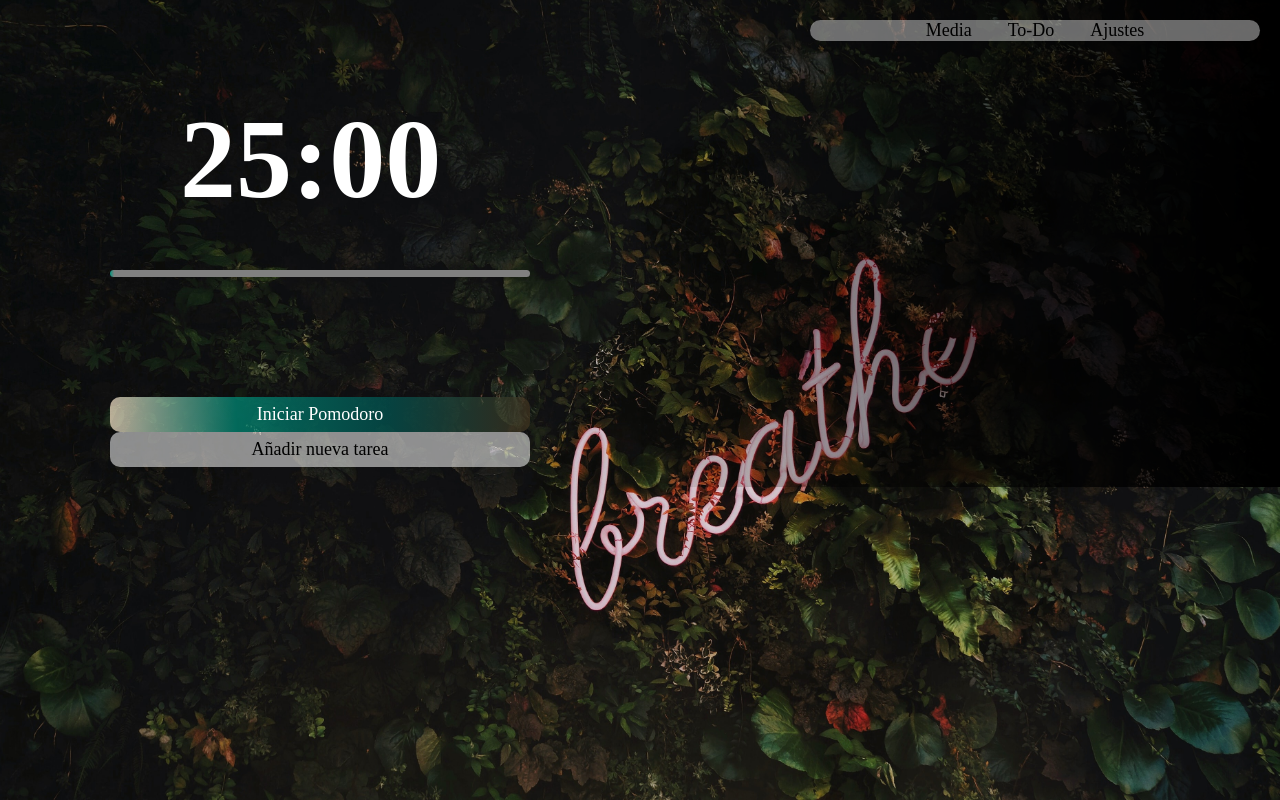
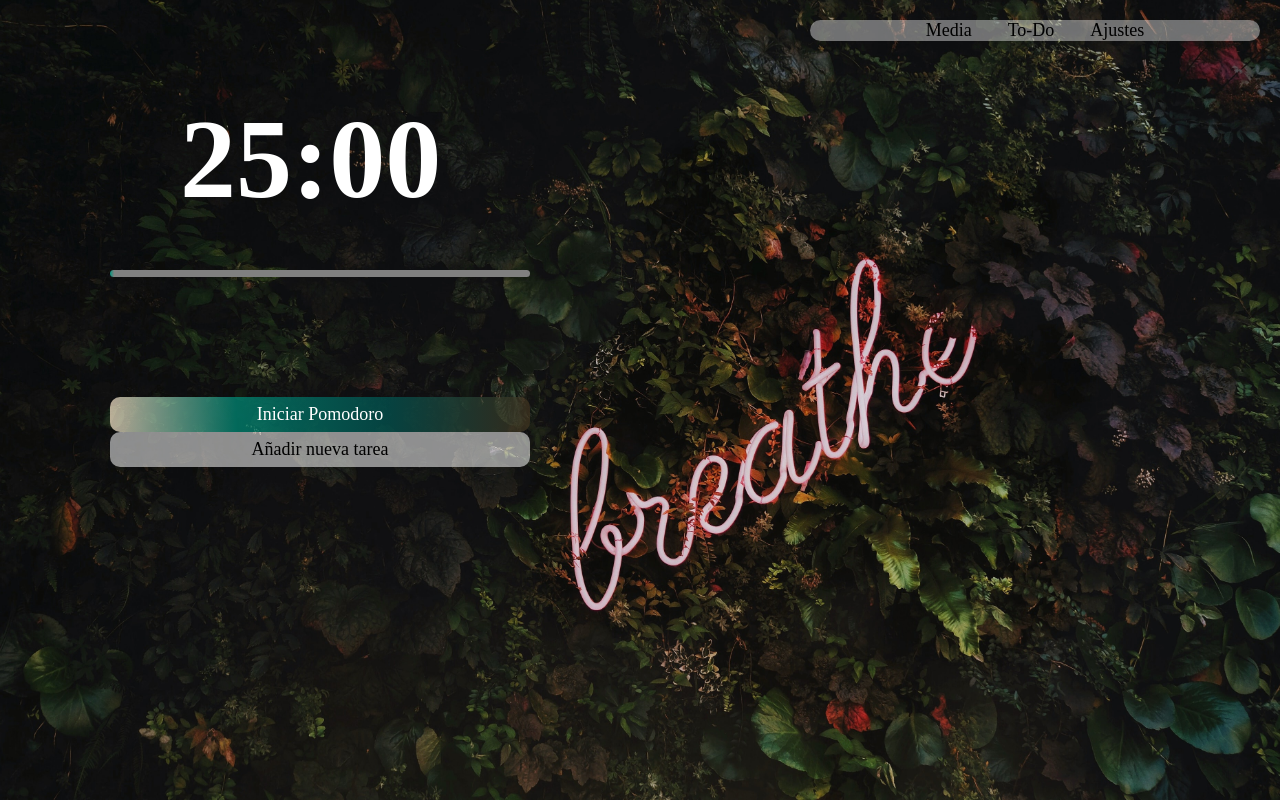
Before and after one commit to SamuelOlvher/pomodoro, a plain HTML site: page index.html in a window 1280 px wide. Drawn offline with Linux system fonts and the light colour scheme; a web font is replaced by a local one.

Commit message:
Update index-style.css

```diff
--- a/css/index-style.css
+++ b/css/index-style.css
@@ -75,7 +75,7 @@ body{
     margin: 0 25%;
 }
 .mediaMenu{
-    background: linear-gradient(90deg, rgba(253,232,205,0) 0%, rgba(0,0,0,1) 100%);
+    /*background: linear-gradient(90deg, rgba(253,232,205,0) 0%, rgba(0,0,0,1) 100%);*/
     align-items: center;
 }
 .tab {
```
